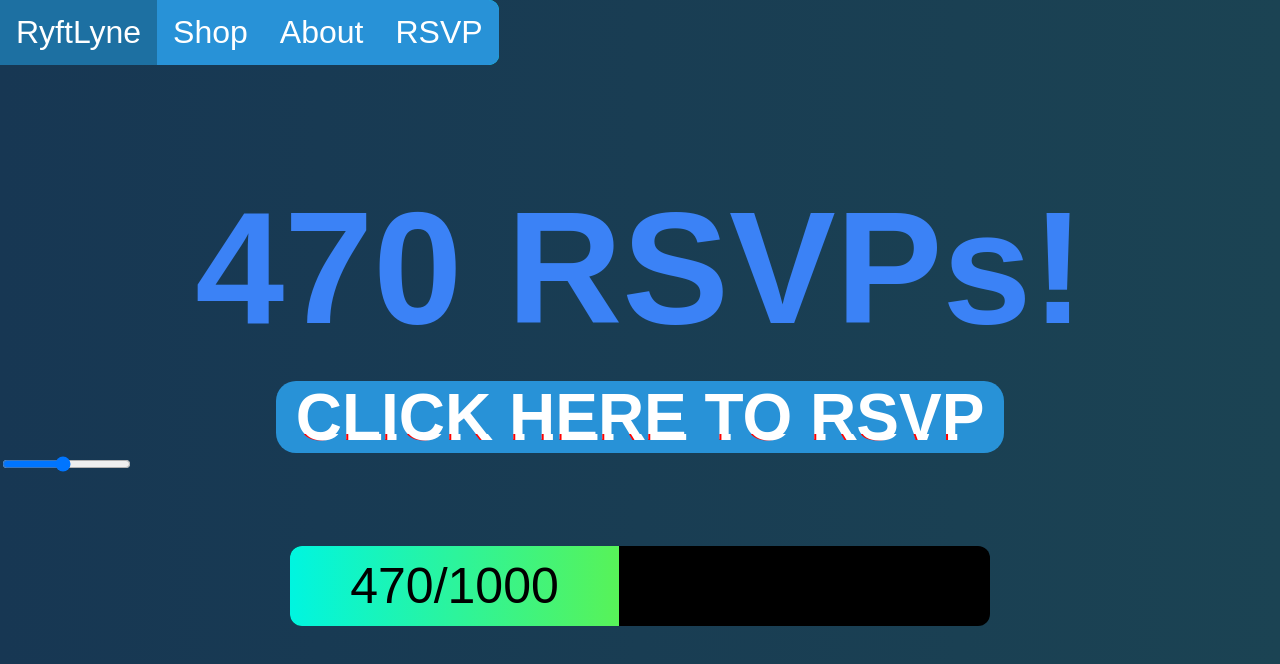
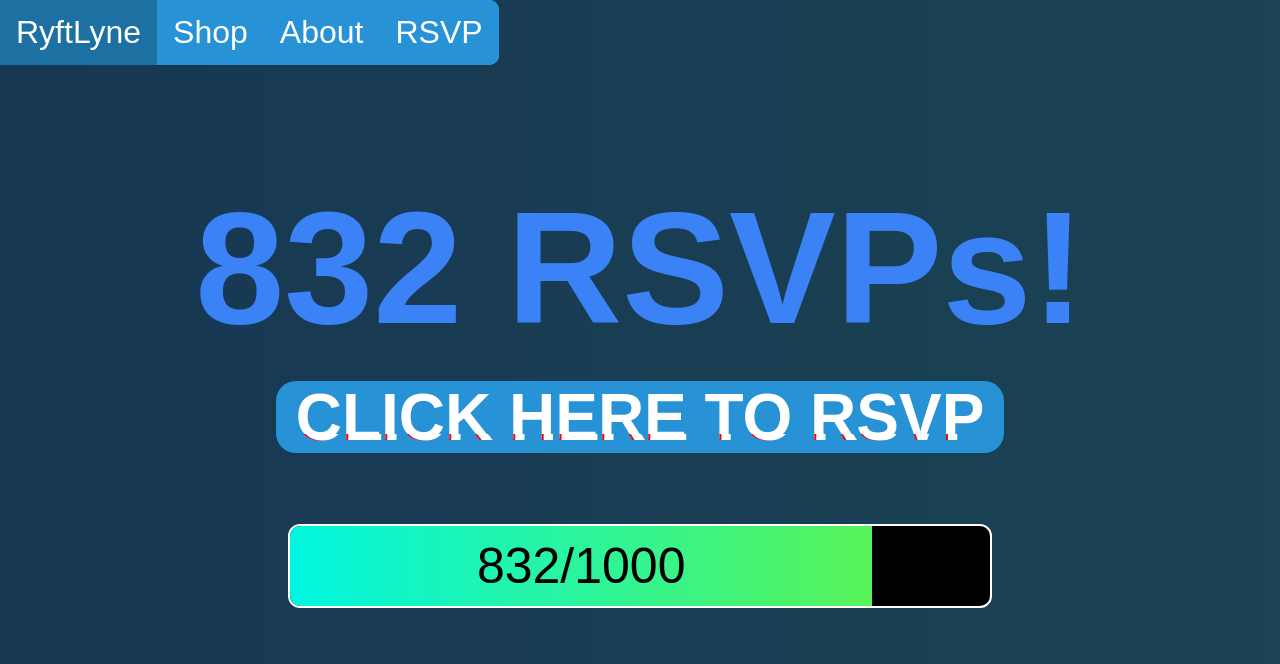
Before and after one commit to S-S-Bros101/RyftLyne, a plain HTML site: page RSVP.html in a window 1280 px wide. Drawn offline with Linux system fonts and the light colour scheme; a web font is replaced by a local one.

Commit message:
Rsvp page now has a time delay and a increment animation

```diff
--- a/RSVP.html
+++ b/RSVP.html
@@ -26,7 +26,9 @@
 <!--Replace the RSVP Here! with "XYZ RSVPS!"-->
 <a href="https://forms.gle/XYZ123" target="_blank" data-text="Click here to RSVP" class="glitch">Click here to RSVP</a>
 </div>
-<input type="range" min="0" max="1000" value="470" class="slideable" id="rsvpRange">
+<!-- for testing purposes
+<input type="range" min="0" max="1000" class="slideable" id="rsvpRange">
+-->
 <div class="RSVPCount">
     <div class="rsvpCountDisplay" id="RSVPbar"></div></div>
     <p id="RSVPLabel"></p>
--- a/RSVP.js
+++ b/RSVP.js
@@ -1,21 +1,38 @@
-let currentRSVPCount = 470;//do with the back end later smh
+let currentRSVPCount = 832;//do with the back end later smh
 let increment = 0;
+let waitTime = 10;//safety incase the if statements fail
 let fullrsvpCount = 1000;//max rsvp count
 
 let percent = 0;
 
-setInterval(() => {
+//individual speeds so the user doesnt have to wait!
+if(currentRSVPCount > 200){
+    waitTime = 12;
+}if(currentRSVPCount > 400){
+    waitTime = 7;
+}if(currentRSVPCount > 600){
+    waitTime = 3;
+}if (currentRSVPCount > 800){
+    waitTime = 1;
+}
+setTimeout(function() {
+    intervalID = setInterval(updateRSVPBar, waitTime);
+}, 500);
 
-currentRSVPCount = document.getElementById("rsvpRange").value;//get the value from the slider
+function updateRSVPBar() {
+    increment++;
+    if (increment >= currentRSVPCount) {
+        //once completed going to the current rsvp count
+        increment = currentRSVPCount;
+        clearInterval(intervalID);
+    }
+    percent = increment / fullrsvpCount;//current rsvp count over max rsvp count
 
-percent = currentRSVPCount / fullrsvpCount;//current rsvp count over max rsvp count
+    document.getElementById("RSVPbar").style.width = (percent * 100) + "%";//set the bar
 
-document.getElementById("RSVPbar").style.width = (percent * 100) + "%";//set the bar
+    document.getElementById("RSVPbar").innerHTML =
+    "<span style='width:100%;text-align:center;display:block;'>" + increment +"/"+
+    fullrsvpCount + "</span>";
 
-document.getElementById("RSVPbar").innerHTML =
-"<span style='width:100%;text-align:center;display:block;'>" + currentRSVPCount +"/"+
- fullrsvpCount + "</span>";
-
-document.getElementById("titleCard").innerText = currentRSVPCount + " RSVPs!";
-
-}, 1000);
+    document.getElementById("titleCard").innerText = increment + " RSVPs!";
+}
--- a/styles.css
+++ b/styles.css
@@ -97,7 +97,6 @@ body {
     overflow:hidden;
     margin:auto;
     margin-top: 70px;
-    testing 123
     border: 2px solid #ffffff;
 }
 
@@ -108,7 +107,7 @@ body {
     height: 100%;
     width: 0;
     background: linear-gradient(90deg,#00f5e0,#58f358);
-    transition: width 1.2s ease-in-out;
+    transition: width 0.2 ease-in-out;
 }
 
 .rsvpContainer {
```
